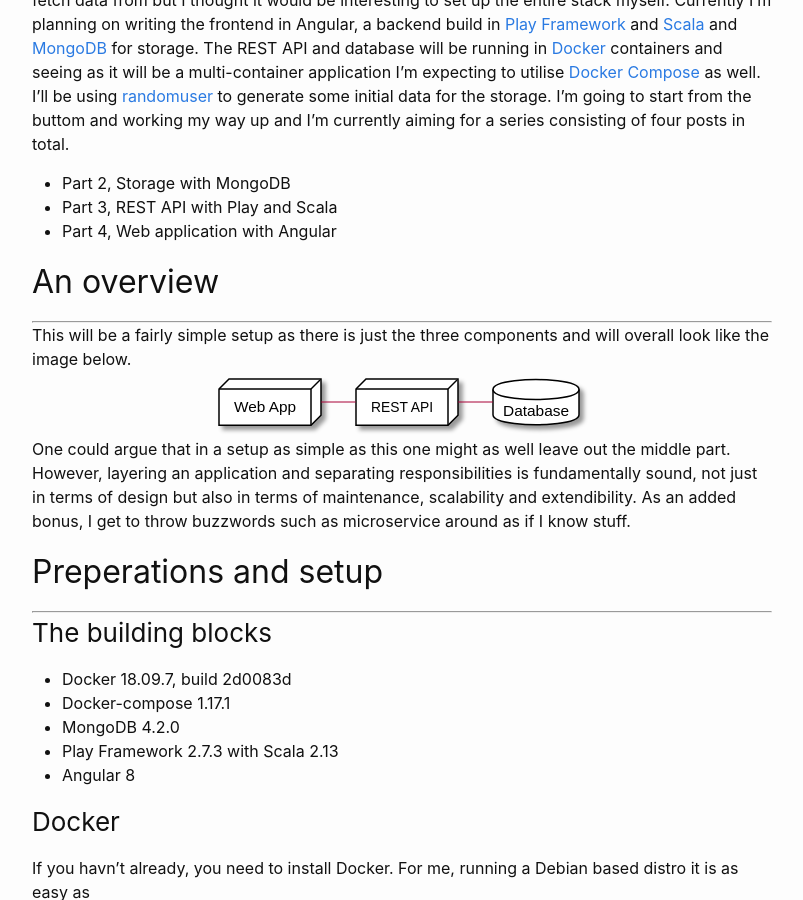
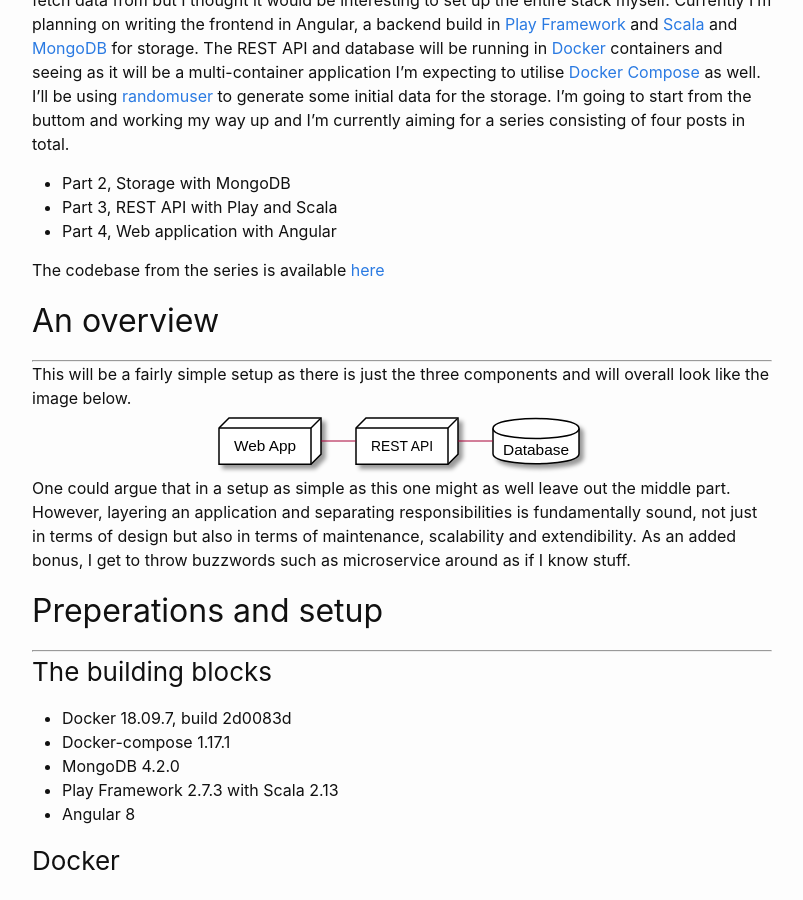
Before and after one commit to ndlarsen/ndlarsen.github.io, a Jekyll site: the page built from _posts/2019-10-05-building-a-full-stack-web-application-part-1-introduction-and-setup.md, in a window 1280 px wide and 900 px high, scrolled down 406 px. Shown: the whole window, without its empty margins (238-1041 px from the left). Built offline with Jekyll 4.4.1, drawn with Linux system fonts in a browser that asks for light colours.

Commit message:
Minor update.

```diff
--- a/_posts/2019-10-05-building-a-full-stack-web-application-part-1-introduction-and-setup.md
+++ b/_posts/2019-10-05-building-a-full-stack-web-application-part-1-introduction-and-setup.md
@@ -12,6 +12,8 @@ Never having been exposed to [Angular](https://en.wikipedia.org/wiki/Angular_(we
 * Part 2, Storage with MongoDB
 * Part 3, REST API with Play and Scala
 * Part 4, Web application with Angular
+
+The codebase from the series is available [here](https://github.com/ndlarsen/fullstack-webapp-guide)
 
 ## An overview
 ---
```
